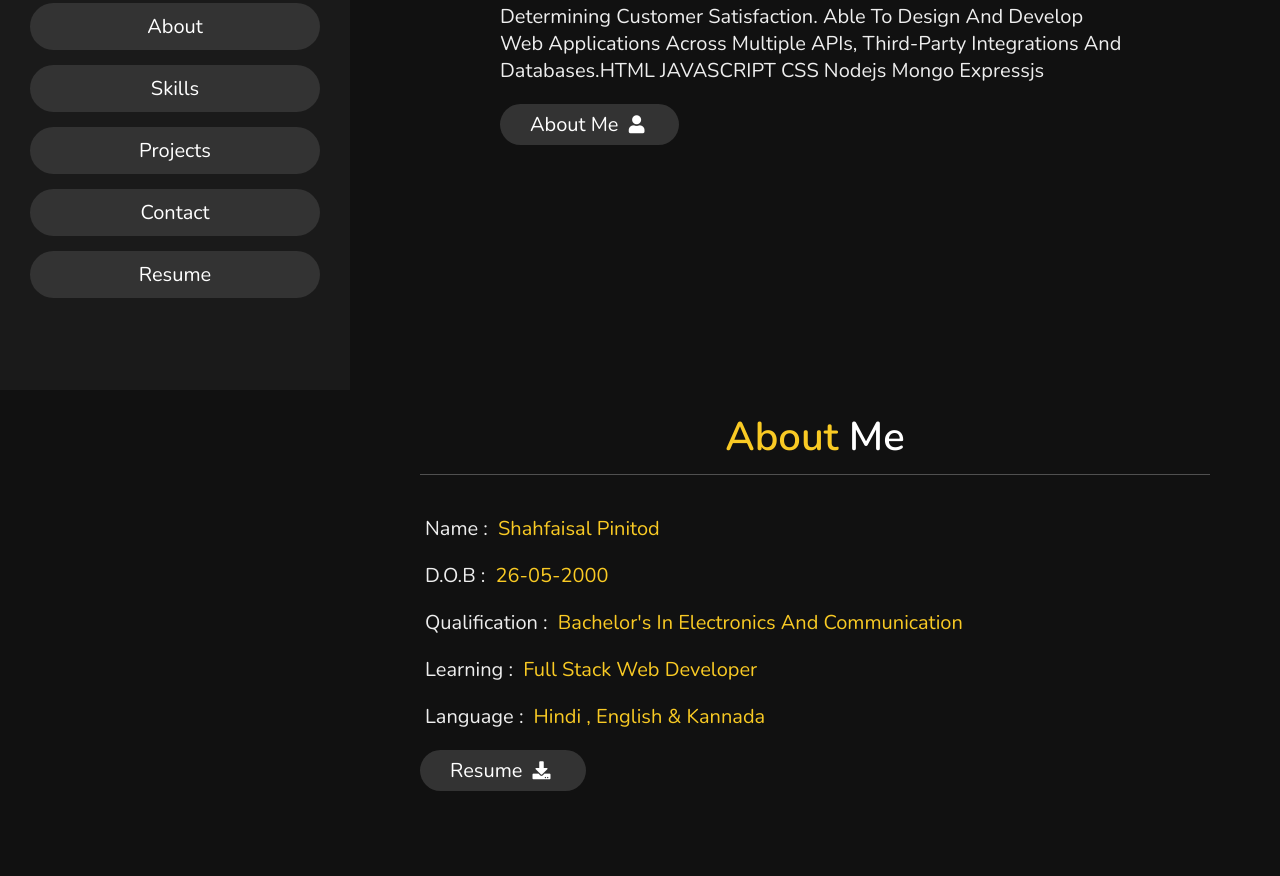
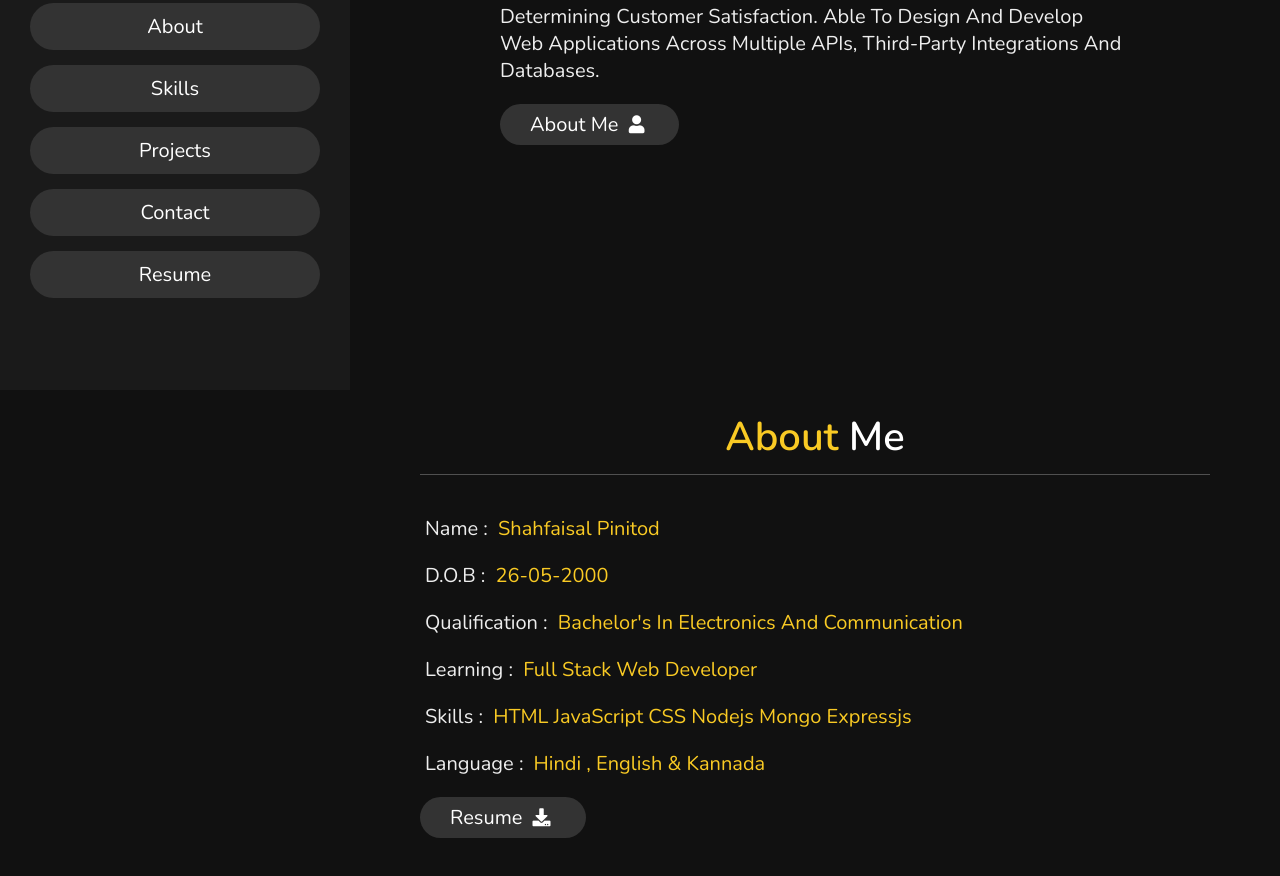
Before and after one commit to faisalpinitod/faisalpinitod.github.io, a website: page index.html in a window 1280 px wide. Shown: the part 410-1286 px from the top of the page. Drawn offline with nearby package versions, Linux system fonts and the light colour scheme.

Commit message:
completed

```diff
--- a/index.html
+++ b/index.html
@@ -78,7 +78,7 @@
         to highly collaborative work environment, finding solutions
         and determining customer satisfaction. Able to design and
         develop web applications across multiple APIs, third-party
-        integrations and databases.HTML JAVASCRIPT CSS  nodejs Mongo expressjs
+        integrations and databases.
       </p>
       <a href="#home">
         <button class="btn">about me <i class="fas fa-user"></i></button
@@ -99,6 +99,7 @@
           <h3><span> D.O.B : </span> 26-05-2000</h3>
           <h3><span> Qualification : </span> Bachelor's in Electronics and Communication</h3>
           <h3><span> Learning : </span> Full Stack Web Developer</h3>
+          <h3><span> Skills : </span> HTML JavaScript CSS nodejs Mongo expressjs</h3>
           <h3><span> Language : </span> Hindi , English & Kannada</h3>
 
           <a
```
